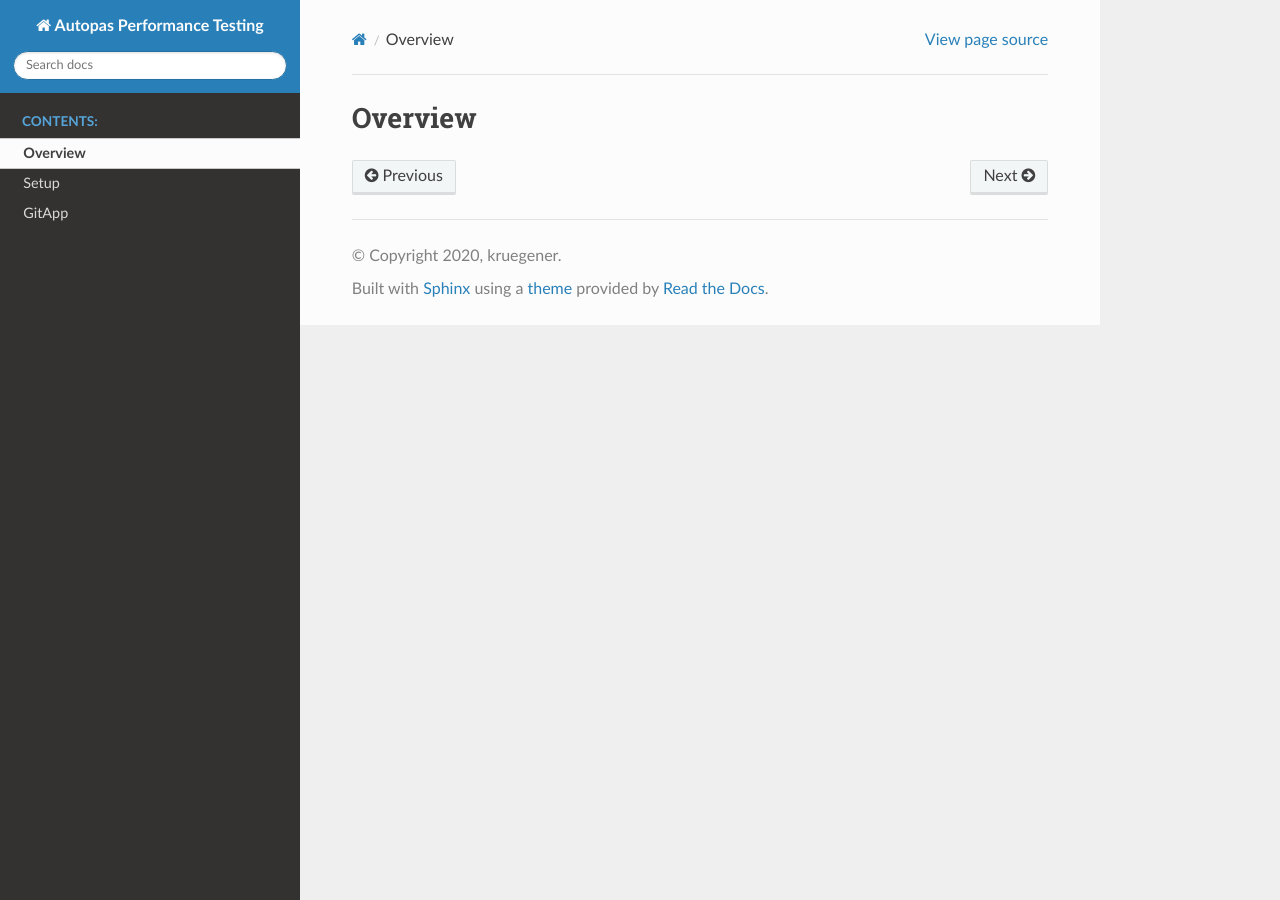
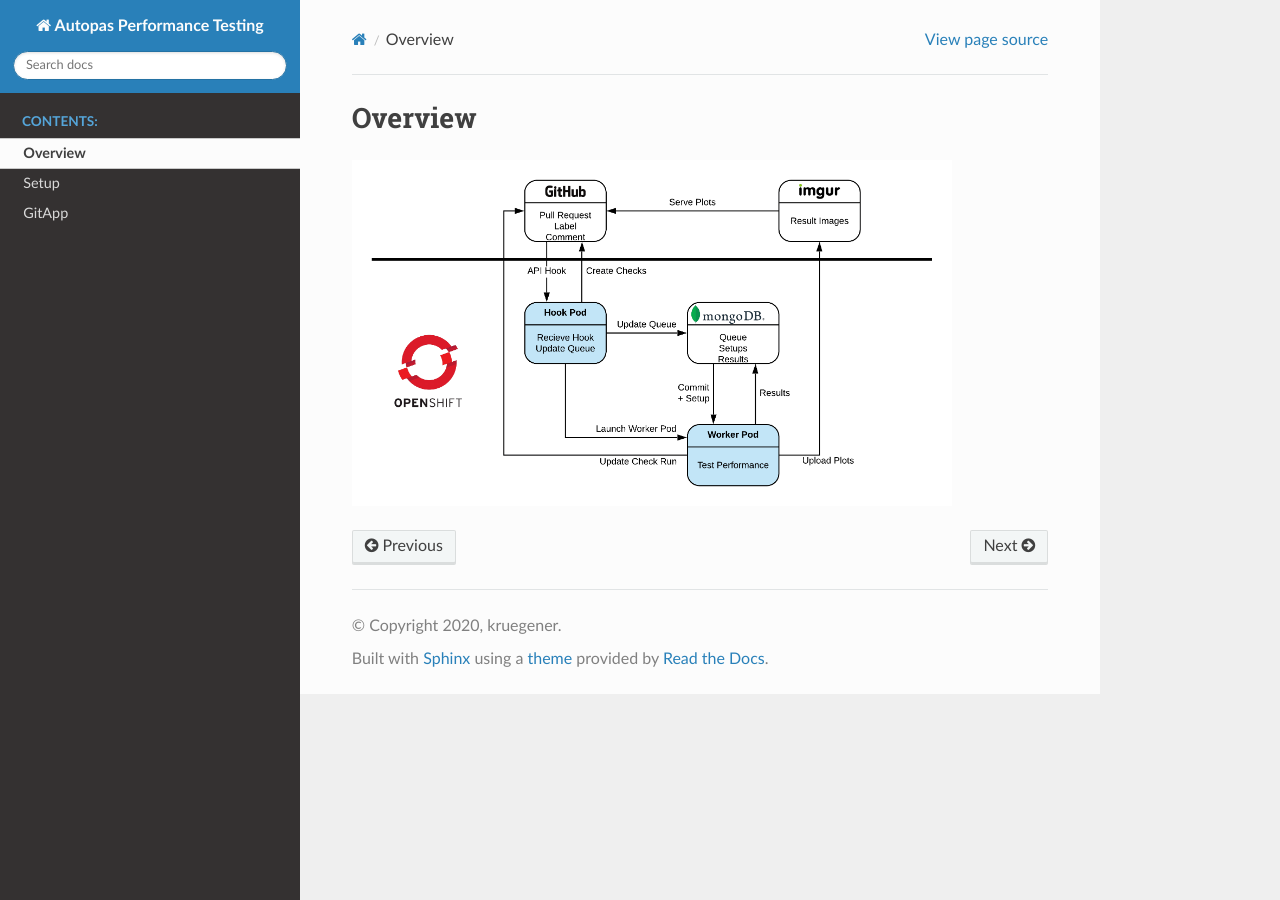
Before and after one commit to AutoPas/PerformanceTesting, a Sphinx documentation site: the page built from docs/Overview.rst, in a window 1280 px wide. Built offline with Sphinx 7.4.7 and the Read the Docs theme 2.0.0, drawn with Linux system fonts in a browser that asks for light colours.

Commit message:
Overview Image v0

```diff
--- a/docs/Overview.rst
+++ b/docs/Overview.rst
@@ -1,2 +1,5 @@
 Overview
 ========
+
+.. image:: _static/Overview.png
+    :width: 600
```
Also changed, not shown: docs/_static/Overview.png (added).
